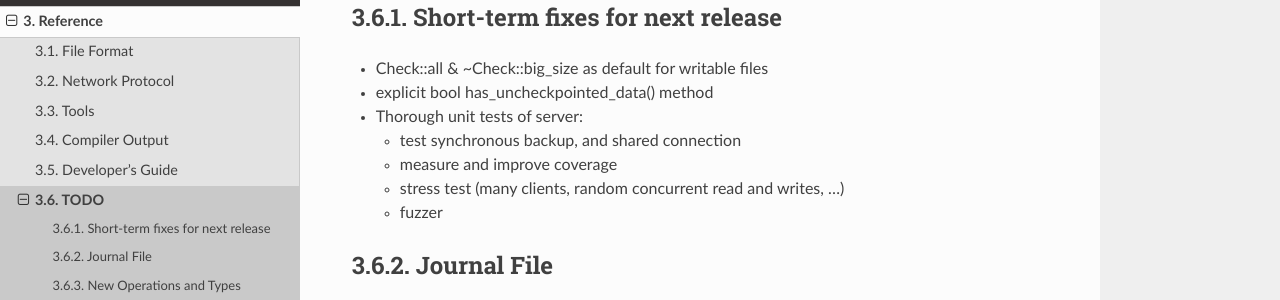
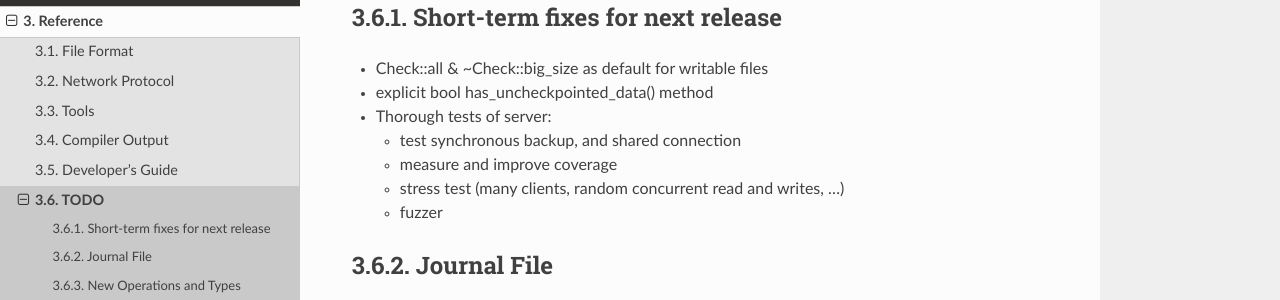
Before and after one commit to Remi-Coulom/joedb, a Sphinx documentation site: the page built from doc/source/todo.rst, in a window 1280 px wide and 900 px high. Shown: the part 159-459 px from the top of the window. Built offline with Sphinx 7.4.7 and the Read the Docs theme 2.0.0, drawn with Linux system fonts in a browser that asks for light colours; formulas are drawn with MathJax 3.

Commit message:
Simplify Test_Server

```diff
--- a/doc/source/todo.rst
+++ b/doc/source/todo.rst
@@ -6,7 +6,7 @@ Short-term fixes for next release
 
 - Check::all & ~Check::big_size as default for writable files
 - explicit bool has_uncheckpointed_data() method
-- Thorough unit tests of server:
+- Thorough tests of server:
 
   - test synchronous backup, and shared connection
   - measure and improve coverage
```
Also changed, not shown: 1 other file.
